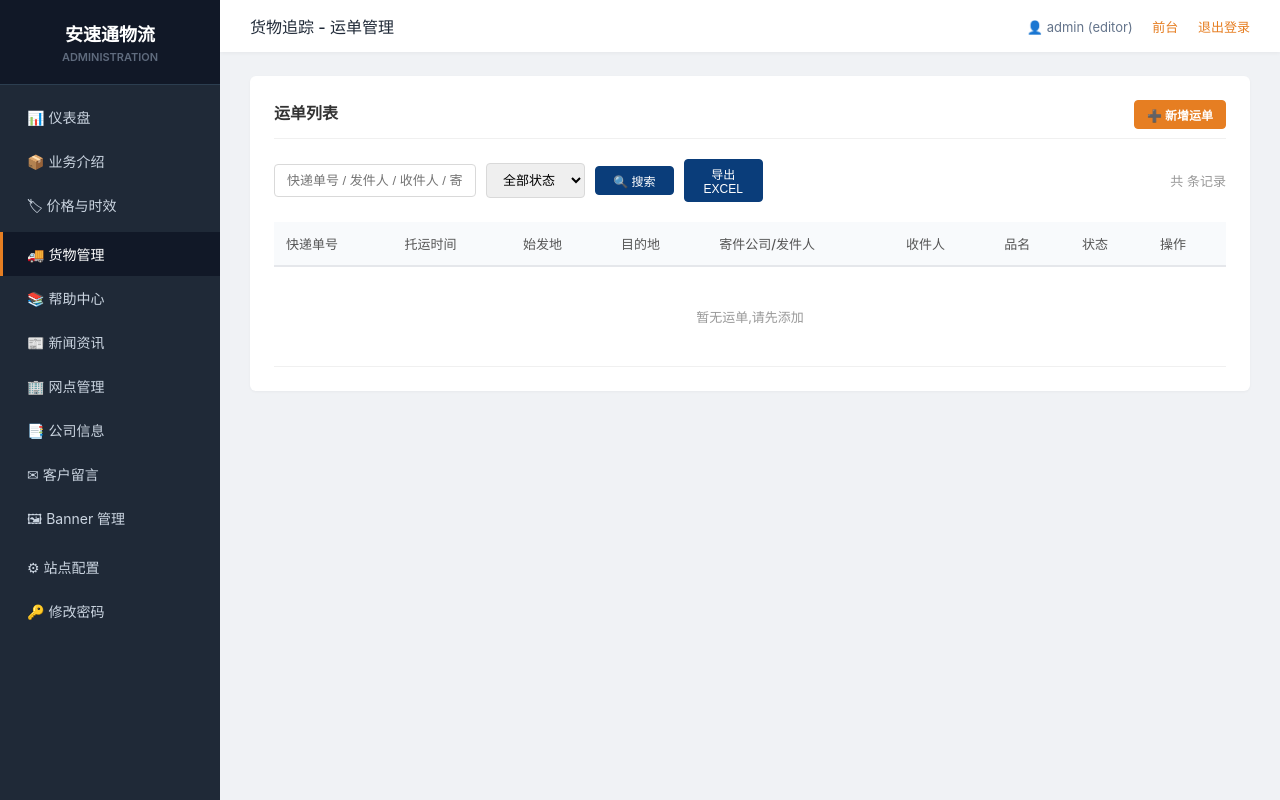
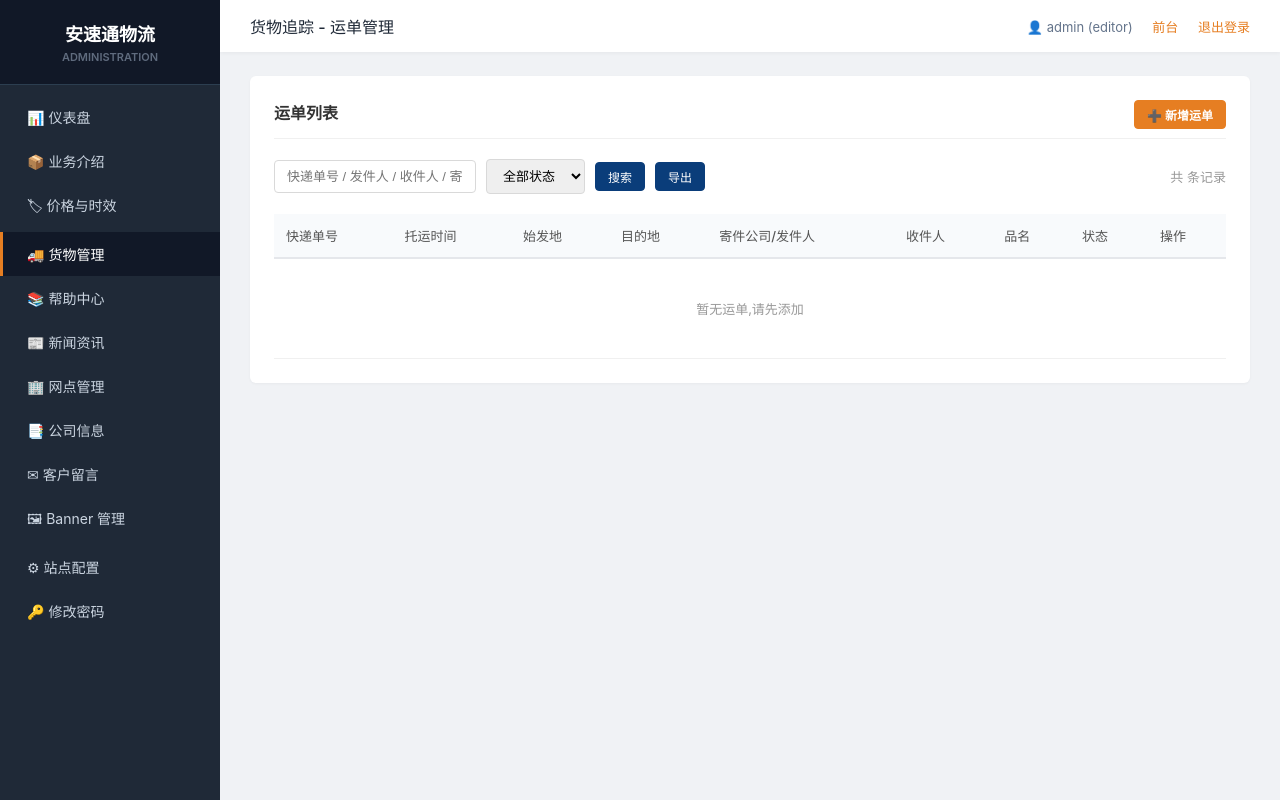
Before and after one commit to williamhuangx/ansuto, a Python web app: template templates/admin/tracking_list.html in a window 1280 px wide. Run offline with Jinja, Linux system fonts and the light colour scheme; the template is opened without the code that fills it, so the values that code supplies are empty.

Commit message:
Update tracking_list.html

```diff
--- a/templates/admin/tracking_list.html
+++ b/templates/admin/tracking_list.html
@@ -18,8 +18,8 @@
                 <option value="delivered" {% if status=='delivered' %}selected{% endif %}>已送达</option>
                 <option value="lost" {% if status=='lost' %}selected{% endif %}>异常</option>
             </select>
-            <button type="submit" class="btn btn-sm btn-primary">🔍 搜索</button>
-            <button type="" class="btn btn-sm btn-primary" onclick="tableToExcel('tableToExcel','william','下载')" value="导出Excel">导出EXCEL</button>
+            <button type="submit" class="btn btn-sm btn-primary">搜索</button>
+            <button type="" class="btn btn-sm btn-primary" onclick="tableToExcel('tableToExcel','william','下载')">导出</button>
         </form>
         <span style="color:#999; font-size:13px;">共 {{ total }} 条记录</span>
     </div>
```
